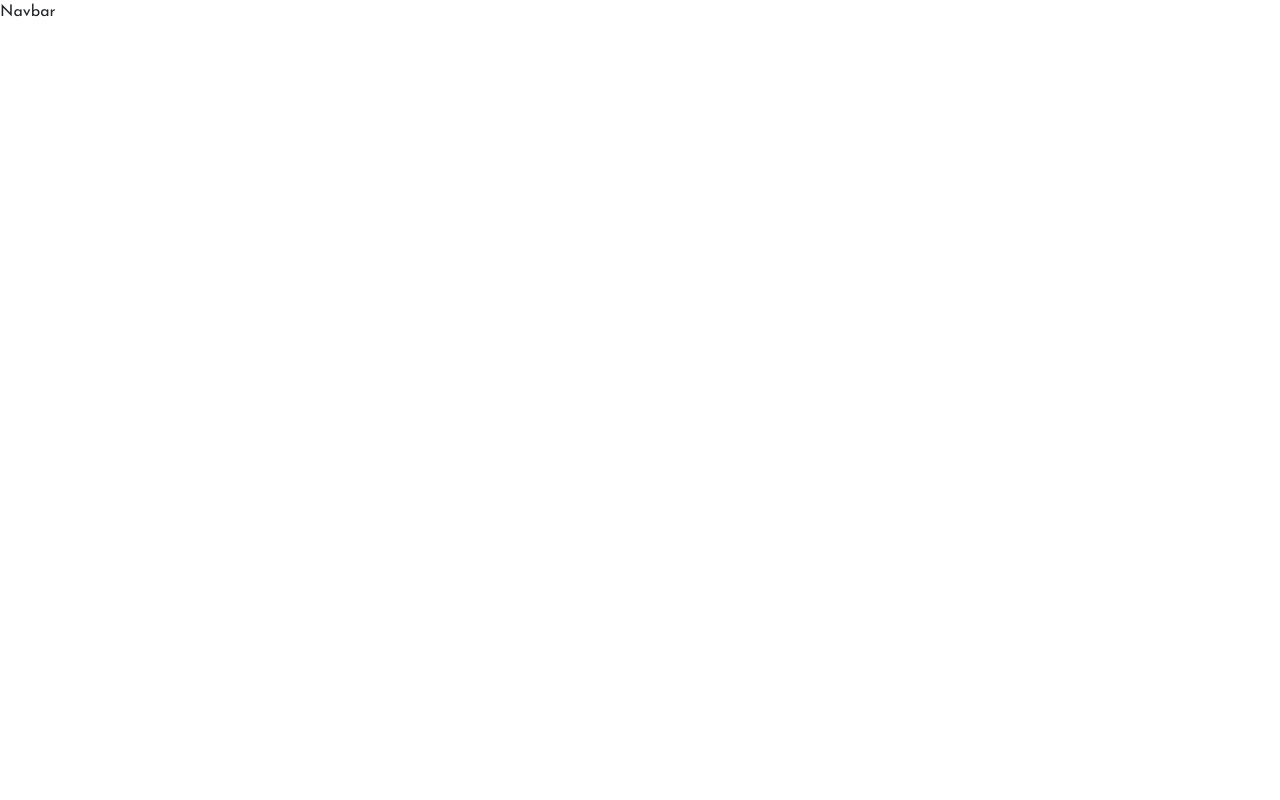
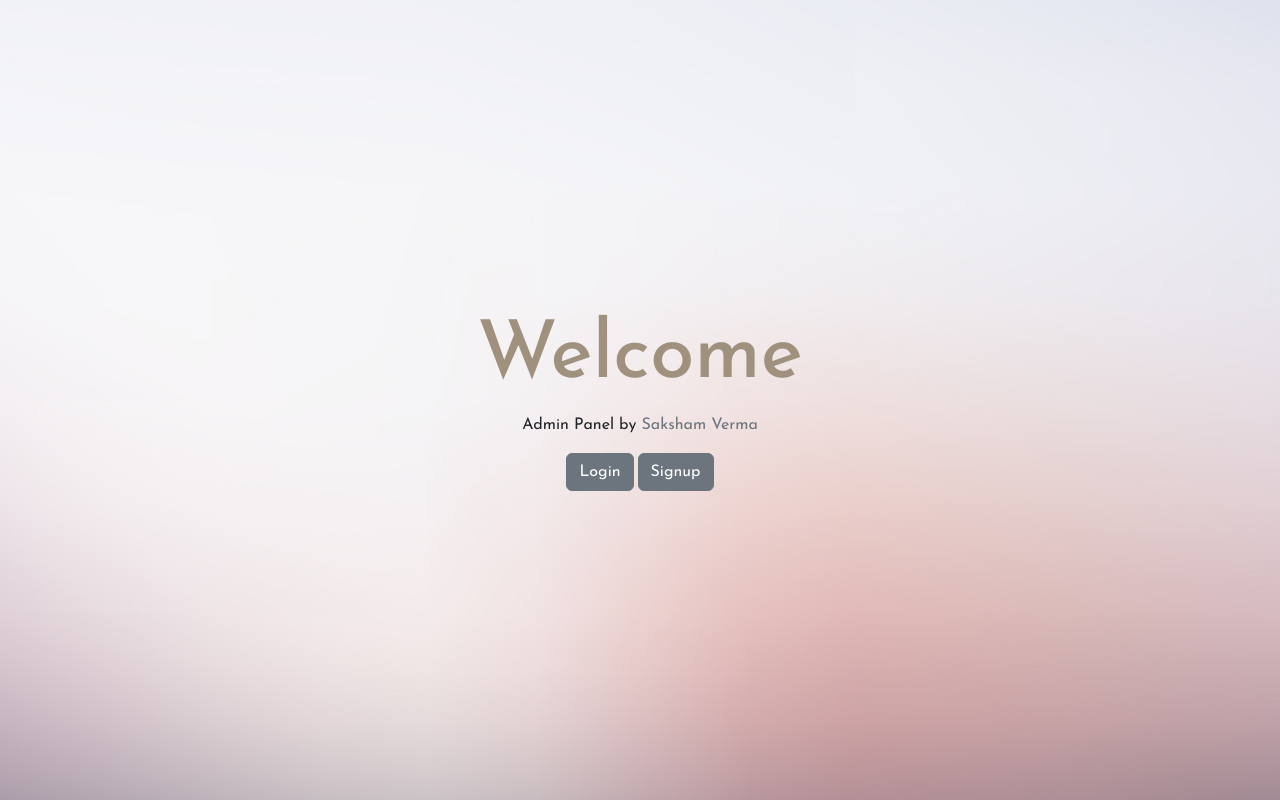
Before and after one commit to saksham0712/Admin-panel, a React (Vite) app in the folder client/: page / in a window 1280 px wide. Built offline with nearby package versions, Linux system fonts and the light colour scheme.

Commit message:
Home Completedd

```diff
--- a/client/src/App.css
+++ b/client/src/App.css
@@ -0,0 +1,6 @@
+body {
+  background: url("../src/assets/Home/bg2.jpg");
+  background-repeat: no-repeat;
+  background-position: center;
+  background-size: cover;
+}
--- a/client/src/App.jsx
+++ b/client/src/App.jsx
@@ -1,7 +1,8 @@
 import {BrowserRouter, Routes, Route} from 'react-router-dom'
 import Login from './pages/Login'
 import Signup from './pages/Signup'
-import { Home } from './pages/Home'
+import Home from './pages/Home'
+import './App.css'
 
 function App() {
 
--- a/client/src/Styles/HomeStyle.css
+++ b/client/src/Styles/HomeStyle.css
@@ -0,0 +1,4 @@
+h2 {
+  font-size: 5rem;
+  color: #9f917e;
+}
--- a/client/src/pages/Home.jsx
+++ b/client/src/pages/Home.jsx
@@ -1,10 +1,25 @@
 import React from 'react'
 import '../Styles/HomeStyle.css'
-import { Navbar } from '../components/Navbar'
-export const Home = () => {
-  return (
-    <>
-    <Navbar />
-    </>
-  )
+import Button from 'react-bootstrap/Button';
+import { Link } from 'react-router-dom';
+
+const Home = () => {
+    return (
+        <>
+            <div className='home-main d-flex justify-content-center align-items-center vw-100 vh-100'>
+                <div className='home-main-text d-flex flex-column justify-content-center align-items-center'>
+                    <h2>
+                        Welcome
+                    </h2>
+                    <p>Admin Panel by <span className='text-secondary'>Saksham Verma</span></p>
+                    <div className="buttons d-flex gap-1">
+                    <Button variant='secondary'><Link to='/login' className='text-decoration-none text-white'>Login</Link></Button>
+                    <Button variant='secondary'><Link to='/signup' className='text-decoration-none text-white'>Signup</Link></Button>
+
+                    </div>
+                </div>
+            </div>
+        </>
+    )
 }
+export default Home;
```
Also changed, not shown: client/src/assets/Home/background.jpg (deleted), client/src/assets/Home/bg2.jpg (added).
